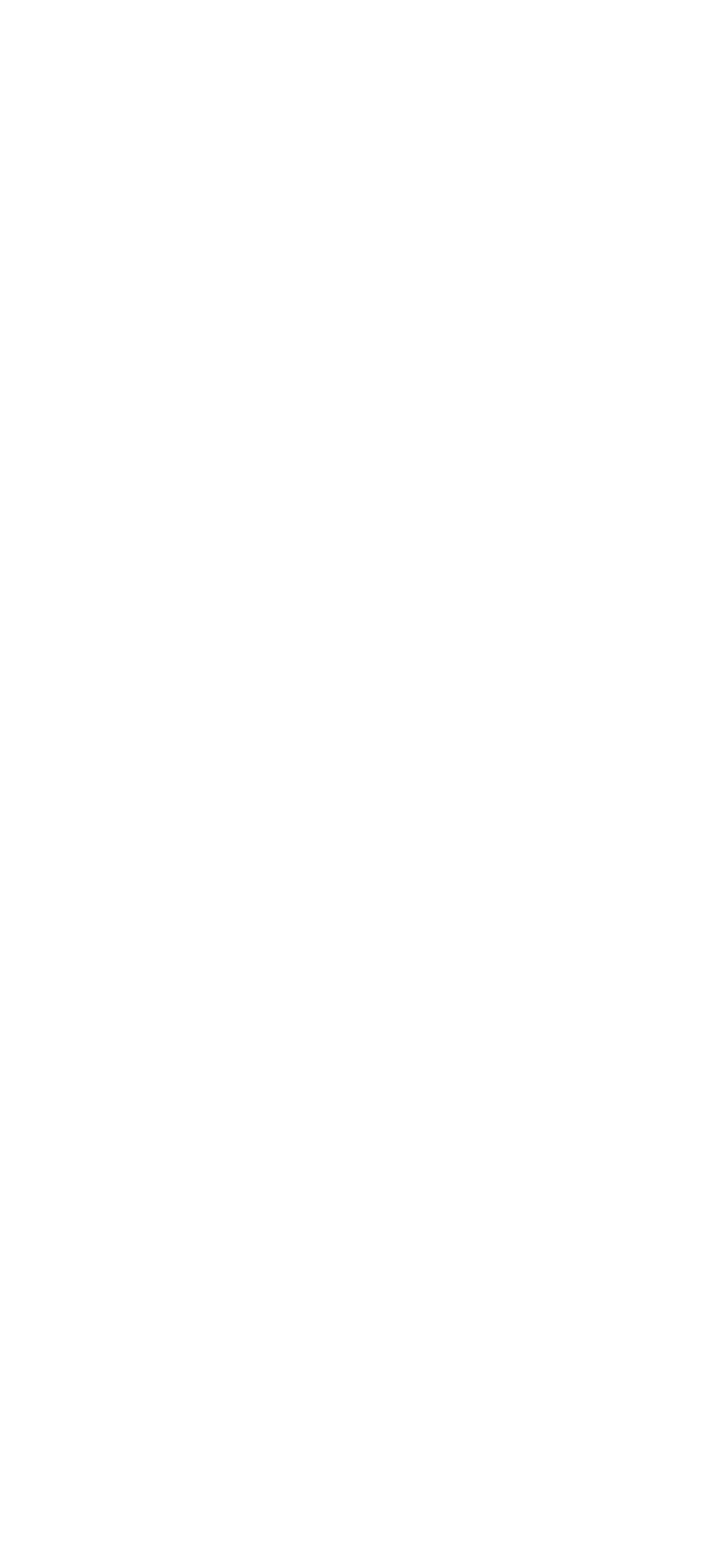
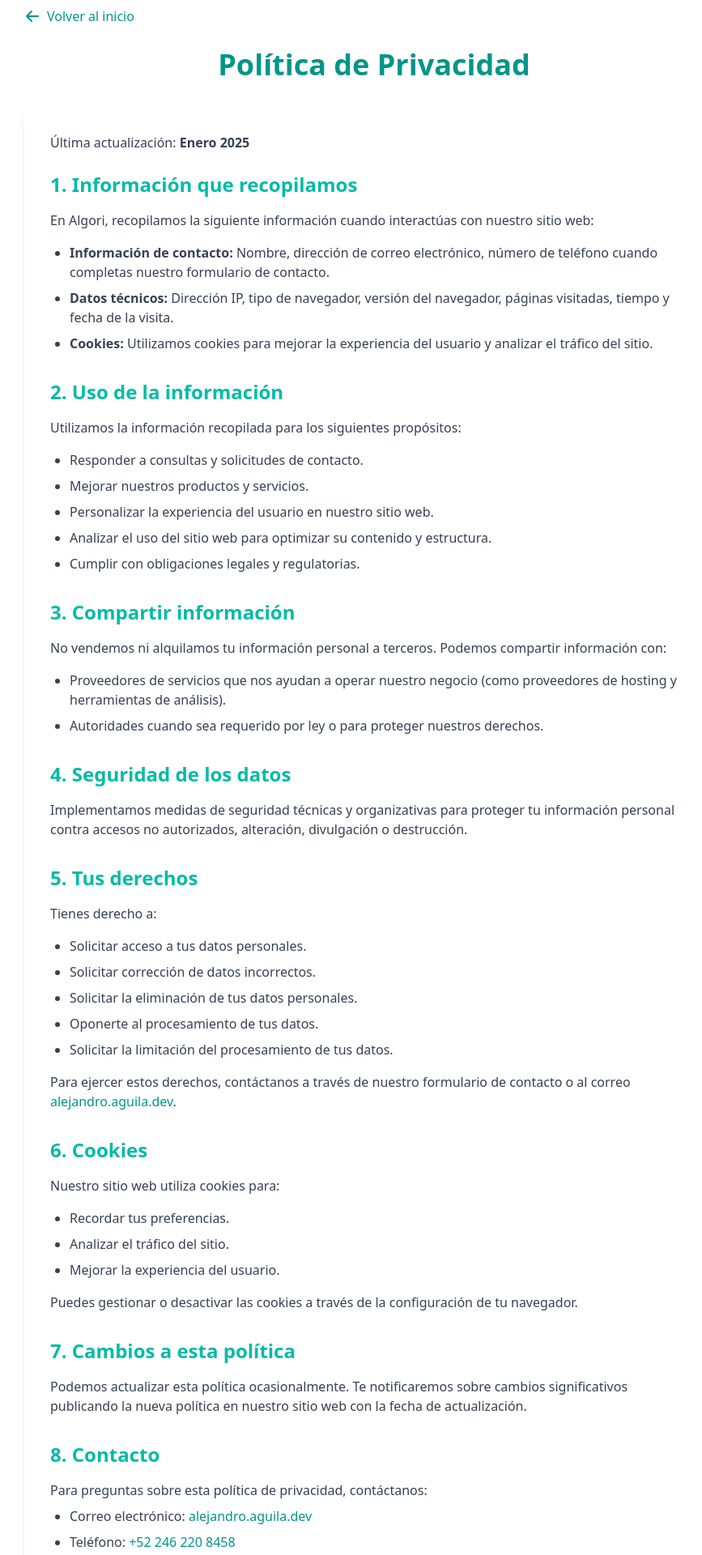
Before and after one commit to alejandroaguila27/Algori, an Angular app: page /privacidad in a window 1280 px wide. Before the commit this address led to /. Shown: the part 40-1960 px from the top of the page at 81% size, without its empty margins (178-1045 px from the left). Before the commit the page ends 800 px from the top, so only its background shows below. Built offline with nearby package versions, Linux system fonts and the light colour scheme.

Commit message:
Update Algori

```diff
--- a/src/app/app.routes.ts
+++ b/src/app/app.routes.ts
@@ -1,6 +1,8 @@
 import { Routes } from '@angular/router';
 import { HomeComponent } from './pages/home/home.component';
+import { PrivacyComponent } from './pages/privacy/privacy.component';
 
 export const routes: Routes = [
     {path: '', component: HomeComponent},
+    {path: 'privacidad', component: PrivacyComponent},
 ];
--- a/src/app/pages/home/home.component.html
+++ b/src/app/pages/home/home.component.html
@@ -204,16 +204,16 @@
       <h2 class="text-3xl md:text-4xl font-bold text-center mb-8 md:mb-12">Contáctanos</h2>
 
       <!-- Número de contacto -->
-      <!-- <div class="max-w-lg mx-auto mb-8 text-center">
+      <div class="max-w-lg mx-auto mb-8 text-center">
         <p class="text-lg mb-4">O contáctanos directamente por WhatsApp:</p>
-        <a href="https://wa.me/5215512345678"
+        <a href="https://wa.me/5212462208458"
            class="inline-flex items-center bg-green-600 text-white px-6 py-3 rounded-full font-medium hover:bg-green-700 transition-colors">
           <svg xmlns="http://www.w3.org/2000/svg" class="h-6 w-6 mr-2" fill="none" viewBox="0 0 24 24" stroke="currentColor">
             <path stroke-linecap="round" stroke-linejoin="round" stroke-width="2" d="M12 18h.01M8 21h8a2 2 0 002-2V5a2 2 0 00-2-2H8a2 2 0 00-2 2v14a2 2 0 002 2z" />
           </svg>
-          +52 55 1234 5678
+          +52 246 220 8458
         </a>
-      </div> -->
+      </div>
 
       <form id="contactForm" class="max-w-lg mx-auto bg-gray-800 p-6 md:p-8 rounded-lg shadow-lg">
         <input type="hidden" name="_captcha" value="false">
@@ -245,12 +245,12 @@
     <footer class="bg-black text-white py-8 md:py-12">
       <div class="container mx-auto px-4 text-center">
         <div class="mb-4 md:mb-6">
-          <a href="#" class="mx-2 md:mx-3 hover:text-teal-400 transition-transform transform hover:scale-110">Facebook</a>
-          <a href="#" class="mx-2 md:mx-3 hover:text-teal-400 transition-transform transform hover:scale-110">Twitter</a>
-          <a href="#" class="mx-2 md:mx-3 hover:text-teal-400 transition-transform transform hover:scale-110">LinkedIn</a>
+          <a href="https://www.facebook.com/algori.site" class="mx-2 md:mx-3 hover:text-teal-400 transition-transform transform hover:scale-110">Facebook</a>
+          <!-- <a href="#" class="mx-2 md:mx-3 hover:text-teal-400 transition-transform transform hover:scale-110">X</a> -->
+          <a href="www.linkedin.com/in/algori-mx-03a876360" class="mx-2 md:mx-3 hover:text-teal-400 transition-transform transform hover:scale-110">LinkedIn</a>
         </div>
-        <p class="text-xs md:text-sm text-gray-400">&copy; 2023 Algori. Todos los derechos reservados.</p>
-        <p class="mt-2 text-xs md:text-sm text-gray-400"><a href="#" class="hover:text-teal-400">Política de Privacidad</a></p>
+        <p class="text-xs md:text-sm text-gray-400">&copy; 2025 Algori. Todos los derechos reservados.</p>
+        <p class="mt-2 text-sm text-gray-400"><a href="/privacidad" class="hover:text-teal-400">Política de Privacidad</a></p>
       </div>
     </footer>
   </main>
--- /dev/null
+++ b/src/app/pages/privacy/privacy.component.html
@@ -0,0 +1,90 @@
+<div class="container mx-auto px-4 py-12 max-w-4xl">
+    <div class="mb-6">
+        <a href="/" class="inline-flex items-center text-teal-600 hover:text-teal-800 transition-colors">
+          <svg xmlns="http://www.w3.org/2000/svg" class="h-5 w-5 mr-2" viewBox="0 0 20 20" fill="currentColor">
+            <path fill-rule="evenodd" d="M9.707 16.707a1 1 0 01-1.414 0l-6-6a1 1 0 010-1.414l6-6a1 1 0 011.414 1.414L5.414 9H17a1 1 0 110 2H5.414l4.293 4.293a1 1 0 010 1.414z" clip-rule="evenodd" />
+          </svg>
+          Volver al inicio
+        </a>
+    </div>
+
+    <h1 class="text-3xl md:text-4xl font-bold text-center mb-8 text-teal-600">Política de Privacidad</h1>
+
+    <div class="bg-white p-6 md:p-8 rounded-lg shadow-lg">
+      <p class="mb-6 text-gray-700">Última actualización: <span class="font-semibold">Enero 2025</span></p>
+
+      <section class="mb-8">
+        <h2 class="text-2xl font-bold mb-4 text-teal-500">1. Información que recopilamos</h2>
+        <p class="mb-4 text-gray-700">En Algori, recopilamos la siguiente información cuando interactúas con nuestro sitio web:</p>
+        <ul class="list-disc pl-6 mb-4 space-y-2 text-gray-700">
+          <li><strong>Información de contacto:</strong> Nombre, dirección de correo electrónico, número de teléfono cuando completas nuestro formulario de contacto.</li>
+          <li><strong>Datos técnicos:</strong> Dirección IP, tipo de navegador, versión del navegador, páginas visitadas, tiempo y fecha de la visita.</li>
+          <li><strong>Cookies:</strong> Utilizamos cookies para mejorar la experiencia del usuario y analizar el tráfico del sitio.</li>
+        </ul>
+      </section>
+
+      <section class="mb-8">
+        <h2 class="text-2xl font-bold mb-4 text-teal-500">2. Uso de la información</h2>
+        <p class="mb-4 text-gray-700">Utilizamos la información recopilada para los siguientes propósitos:</p>
+        <ul class="list-disc pl-6 mb-4 space-y-2 text-gray-700">
+          <li>Responder a consultas y solicitudes de contacto.</li>
+          <li>Mejorar nuestros productos y servicios.</li>
+          <li>Personalizar la experiencia del usuario en nuestro sitio web.</li>
+          <li>Analizar el uso del sitio web para optimizar su contenido y estructura.</li>
+          <li>Cumplir con obligaciones legales y regulatorias.</li>
+        </ul>
+      </section>
+
+      <section class="mb-8">
+        <h2 class="text-2xl font-bold mb-4 text-teal-500">3. Compartir información</h2>
+        <p class="mb-4 text-gray-700">No vendemos ni alquilamos tu información personal a terceros. Podemos compartir información con:</p>
+        <ul class="list-disc pl-6 mb-4 space-y-2 text-gray-700">
+          <li>Proveedores de servicios que nos ayudan a operar nuestro negocio (como proveedores de hosting y herramientas de análisis).</li>
+          <li>Autoridades cuando sea requerido por ley o para proteger nuestros derechos.</li>
+        </ul>
+      </section>
+
+      <section class="mb-8">
+        <h2 class="text-2xl font-bold mb-4 text-teal-500">4. Seguridad de los datos</h2>
+        <p class="mb-4 text-gray-700">Implementamos medidas de seguridad técnicas y organizativas para proteger tu información personal contra accesos no autorizados, alteración, divulgación o destrucción.</p>
+      </section>
+
+      <section class="mb-8">
+        <h2 class="text-2xl font-bold mb-4 text-teal-500">5. Tus derechos</h2>
+        <p class="mb-4 text-gray-700">Tienes derecho a:</p>
+        <ul class="list-disc pl-6 mb-4 space-y-2 text-gray-700">
+          <li>Solicitar acceso a tus datos personales.</li>
+          <li>Solicitar corrección de datos incorrectos.</li>
+          <li>Solicitar la eliminación de tus datos personales.</li>
+          <li>Oponerte al procesamiento de tus datos.</li>
+          <li>Solicitar la limitación del procesamiento de tus datos.</li>
+        </ul>
+        <p class="text-gray-700">Para ejercer estos derechos, contáctanos a través de nuestro formulario de contacto o al correo <a href="mailto:alejandro.aguila.dev@gmail.com" class="text-teal-600 hover:underline">alejandro.aguila.dev</a>.</p>
+      </section>
+
+      <section class="mb-8">
+        <h2 class="text-2xl font-bold mb-4 text-teal-500">6. Cookies</h2>
+        <p class="mb-4 text-gray-700">Nuestro sitio web utiliza cookies para:</p>
+        <ul class="list-disc pl-6 mb-4 space-y-2 text-gray-700">
+          <li>Recordar tus preferencias.</li>
+          <li>Analizar el tráfico del sitio.</li>
+          <li>Mejorar la experiencia del usuario.</li>
+        </ul>
+        <p class="text-gray-700">Puedes gestionar o desactivar las cookies a través de la configuración de tu navegador.</p>
+      </section>
+
+      <section class="mb-8">
+        <h2 class="text-2xl font-bold mb-4 text-teal-500">7. Cambios a esta política</h2>
+        <p class="text-gray-700">Podemos actualizar esta política ocasionalmente. Te notificaremos sobre cambios significativos publicando la nueva política en nuestro sitio web con la fecha de actualización.</p>
+      </section>
+
+      <section>
+        <h2 class="text-2xl font-bold mb-4 text-teal-500">8. Contacto</h2>
+        <p class="text-gray-700">Para preguntas sobre esta política de privacidad, contáctanos:</p>
+        <ul class="list-disc pl-6 mt-2 space-y-2 text-gray-700">
+          <li>Correo electrónico: <a href="mailto:alejandro.aguila.dev@gmail.com" class="text-teal-600 hover:underline">alejandro.aguila.dev</a></li>
+          <li>Teléfono: <a href="tel:+525512345678" class="text-teal-600 hover:underline">+52 246 220 8458</a></li>
+        </ul>
+      </section>
+    </div>
+  </div>
```
Also changed, not shown: src/app/pages/privacy/privacy.component.ts (added, +11 -0 lines), src/app/pages/privacy/privacy.component.css (added), 1 other file (tests, documents, lock files or other folders).
